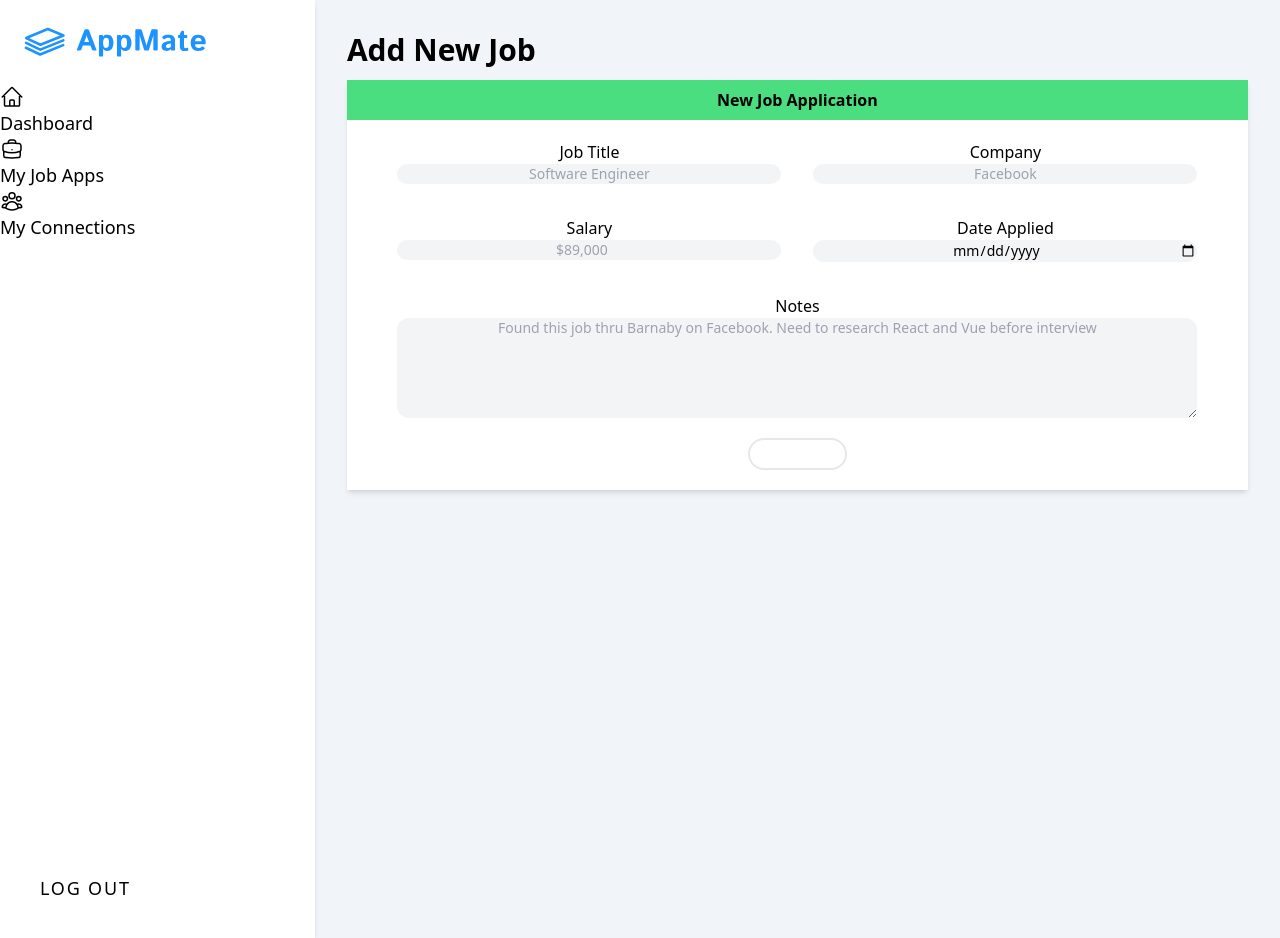
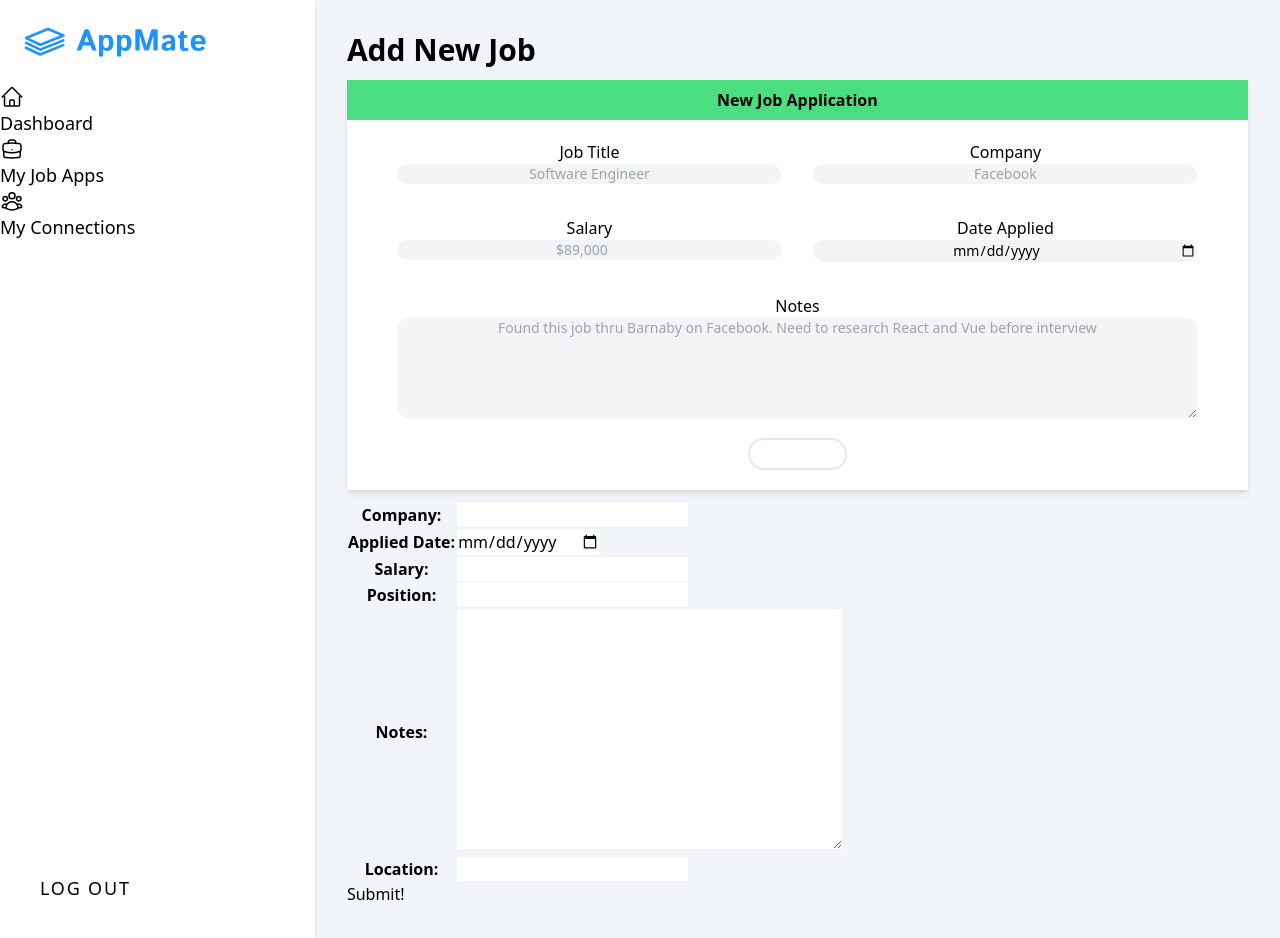
Before and after one commit to reiduf/appMate, a Django app: page /jobs/create/ in a window 1280 px wide. Run offline with Django 4.2, Linux system fonts and the light colour scheme; the visitor is signed in with stand-in values (Sample User, id 1); some libraries are stand-ins or nearby versions.

Commit message:
adds functionality for dates

```diff
--- a/main_app/forms.py
+++ b/main_app/forms.py
@@ -1,5 +1,6 @@
-from django.forms import ModelForm
-from .models import Todo, Status
+from django.forms import ModelForm, DateInput
+from .models import Todo, Status, Job
+
 
 class TodoForm(ModelForm):
     class Meta:
@@ -10,3 +11,26 @@ class StatusForm(ModelForm):
     class Meta:
         model = Status
         fields = ['description', 'date']
+        widgets = {
+            'date': DateInput(
+                format=('%Y-%m-%d'),
+                attrs={
+                    'class': 'form-control',
+                    'placeholder': 'Select a date',
+                    'type': 'date'
+                }),
+        }
+
+class JobForm(ModelForm):
+    class Meta:
+        model = Job
+        fields = ['company', 'date', 'salary', 'position', 'notes', 'location']
+        widgets = {
+            'date': DateInput(
+                format=('%Y-%m-%d'),
+                attrs={
+                    'class': 'form-control',
+                    'placeholder': 'Select a date',
+                    'type': 'date'
+                }),
+        }
--- a/main_app/templates/main_app/job_confirm_delete.html
+++ b/main_app/templates/main_app/job_confirm_delete.html
@@ -21,6 +21,9 @@
         Cancel
       </a>
     </form>
+
+
+
   </div>
 
 </div>
--- a/main_app/templates/main_app/job_form.html
+++ b/main_app/templates/main_app/job_form.html
@@ -49,6 +49,16 @@
     </div>
   </section>
 
+  <form action="{% url 'jobs_create' %}" method="POST">
+    <!-- Django requires the following for security purposes -->
+    {% csrf_token %}
+    <table>
+      <!-- Render the inputs inside of <tr>s & <td>s -->
+      {{ form.as_table }}
+    </table>
+    <input type="submit" value="Submit!" class="btn">
+  </form>
+
 
 </section>
 </div>
--- a/main_app/views.py
+++ b/main_app/views.py
@@ -6,7 +6,7 @@ from django.contrib.auth.forms import UserCreationForm
 from django.contrib.auth.decorators import login_required
 from django.contrib.auth.mixins import LoginRequiredMixin
 from .models import Connection, Job, Todo, Status, Interaction
-from .forms import TodoForm, StatusForm
+from .forms import TodoForm, StatusForm, JobForm
 
 
 # Create your views here.
@@ -57,7 +57,7 @@ def jobs_detail(request, job_id):
 
 class JobCreate(LoginRequiredMixin, CreateView):
   model = Job
-  fields = ['company', 'date', 'salary', 'position', 'notes']
+  form_class = JobForm
 
   def form_valid(self, form):
     form.instance.user = self.request.user
@@ -66,7 +66,7 @@ class JobCreate(LoginRequiredMixin, CreateView):
 
 class JobUpdate(LoginRequiredMixin, UpdateView):
   model = Job
-  fields = ['company', 'date', 'salary', 'position', 'notes']
+  form_class = JobForm
 
 
 class JobDelete(LoginRequiredMixin, DeleteView):
```
Also changed, not shown: main_app/templates/jobs/detail.html (+10 -2 lines).
